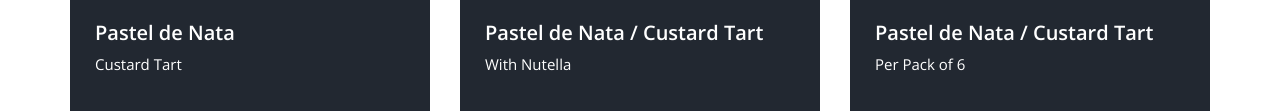
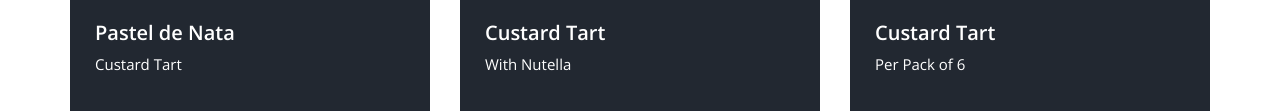
Before and after one commit to sweetnata/menu, a plain HTML site: page index.html in a window 1280 px wide. Shown: the part 1283-1394 px from the top of the page. Drawn offline with nearby package versions, Linux system fonts and the light colour scheme; some packages are replaced by stand-ins of ours.

Commit message:
24 commit

```diff
--- a/index.html
+++ b/index.html
@@ -258,7 +258,7 @@
                 </div>
                 <div class="detail-box">
                   <h5>
-                    Pastel de Nata / Custard Tart
+                    Custard Tart
                   </h5>
                   <p>
                     With Nutella
@@ -301,7 +301,7 @@
                 </div>
                 <div class="detail-box">
                   <h5>
-                    Pastel de Nata / Custard Tart
+                    Custard Tart
                   </h5>
                   <p>
                     Per Pack of 6
@@ -1417,7 +1417,7 @@
                 </div>
                 <div class="detail-box">
                 <h2>House Sandwiche</h2>
-                <p><span>Grilled chicken breast, Salami, Cheese, Sauteed onions, Lettuce, Tomato and Mayo.</span>
+                <p><span>Grilled chicken breast, Salami, Cheese, Sauteed onions, Lettuce,Tomato,Mayo.</span>
 
                   <p>
 
```
